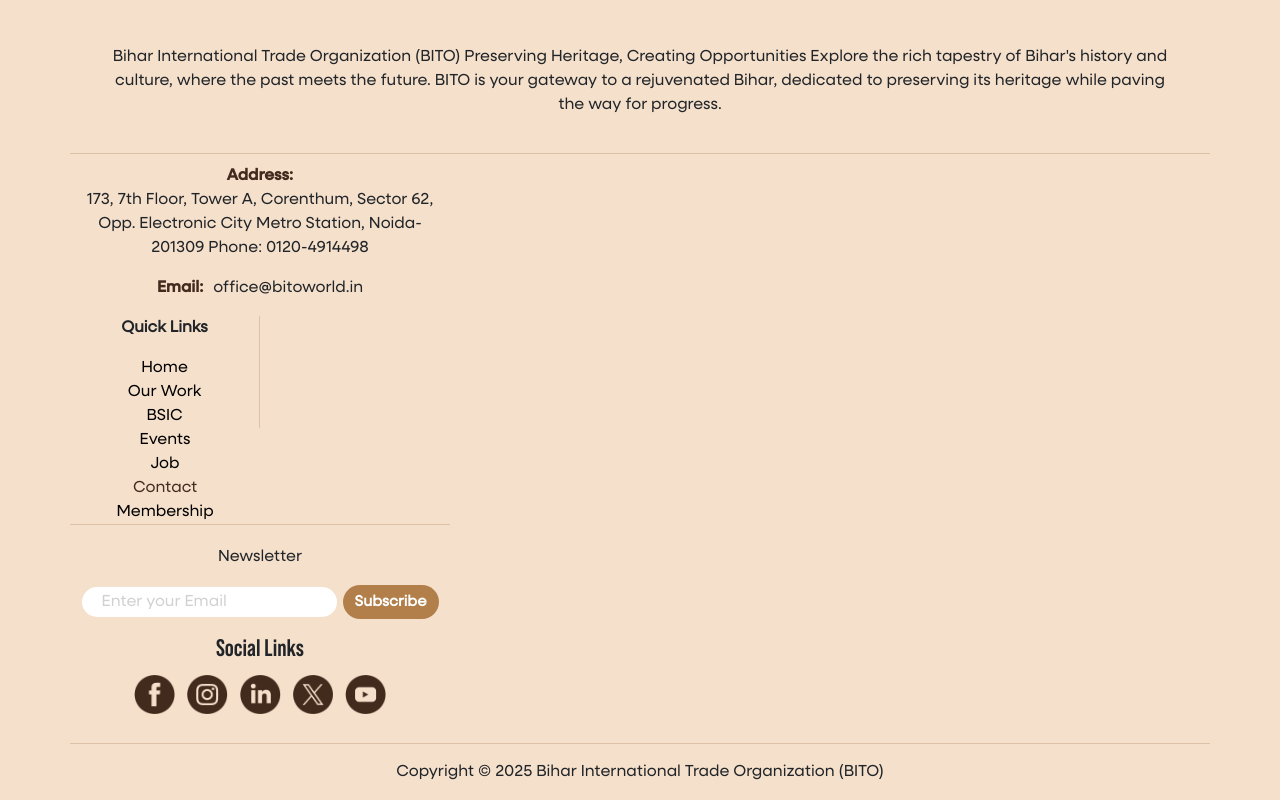
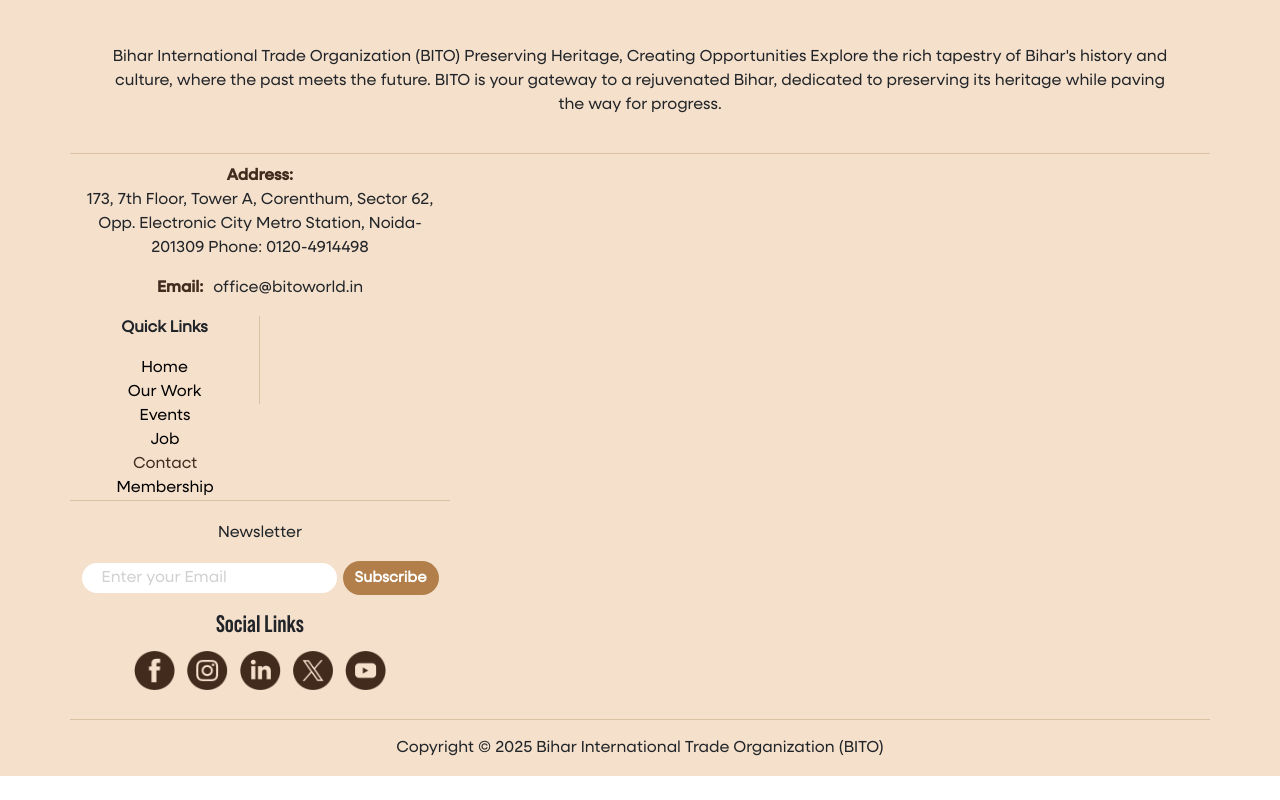
Before and after one commit to BITO145/bitolandingpage, a React (Vite) app in the folder bito-world-frontend-main/: page /admin-login in a window 1280 px wide. Shown: the part 935-1735 px from the top of the page. After the commit the page ends 1711 px from the top, so only its background shows below. Built offline with nearby package versions, Linux system fonts and the light colour scheme.

Commit message:
bito jobs

```diff
--- a/bito-world-frontend-main/src/Components/Footer.jsx
+++ b/bito-world-frontend-main/src/Components/Footer.jsx
@@ -68,7 +68,7 @@
 
                 {/* <li>About</li> */}
                 <a style={{ textDecoration: 'none', color: 'black' }} href="/our-work"><li>Our Work</li></a>
-                <a style={{ textDecoration: 'none', color: 'black' }} href="https://bitoworld.in/bsic/"><li >BSIC</li></a>
+                {/* <a style={{ textDecoration: 'none', color: 'black' }} href="https://bitoworld.in/bsic/"><li >BSIC</li></a> */}
                 {/* <li>Chapter</li>
                 <li>Bihar Voice</li> */}
 
--- a/bito-world-frontend-main/src/Components/Header.jsx
+++ b/bito-world-frontend-main/src/Components/Header.jsx
@@ -49,7 +49,7 @@
             <Nav.Link as={Link} to="/about" className="text-white">About</Nav.Link>
             <Nav.Link as={Link} to="/our-work" className="text-white">Our Work</Nav.Link>
             <Nav.Link onClick={scrollToThirtyPercent} className="text-white">Leadership</Nav.Link>
-            <Nav.Link href="https://bitoworld.in/bsic/" className="text-white">BSIC</Nav.Link>
+            {/* <Nav.Link href="https://bitoworld.in/bsic/" className="text-white">BSIC</Nav.Link> */}
           </Nav>
 
           {/* Logo in the Middle */}
@@ -69,7 +69,7 @@
             <Nav.Link as={Link} to="/events" className="text-white">Events</Nav.Link>
             <Nav.Link as={Link} to="/appointment" className="text-white">Book Appointment</Nav.Link>
             {/* <Nav.Link href="#media" className="text-white">Media</Nav.Link> */}
-            <Nav.Link href="https://www.bitojobs.com/" className="text-white">BITO Jobs</Nav.Link>
+            <Nav.Link href="https://www.bitojobs.com/" target="_blank" rel="noopener noreferrer" className="text-white">BITO Jobs</Nav.Link>
 
             <Nav.Link as={Link} to="/contact-us" className="text-white">Contact</Nav.Link>
 
@@ -109,9 +109,7 @@
             <Nav.Link href="#leadership" className="text-dark" onClick={handleClose}>
               Leadership
             </Nav.Link>
-            <Nav.Link href="https://bitoworld.in/old-site/BSIC.php" className="text-dark" onClick={handleClose}>
-              BSIC
-            </Nav.Link>
+
             <Nav.Link href="/events" className="text-dark" onClick={handleClose}>
               Events
             </Nav.Link>
```
